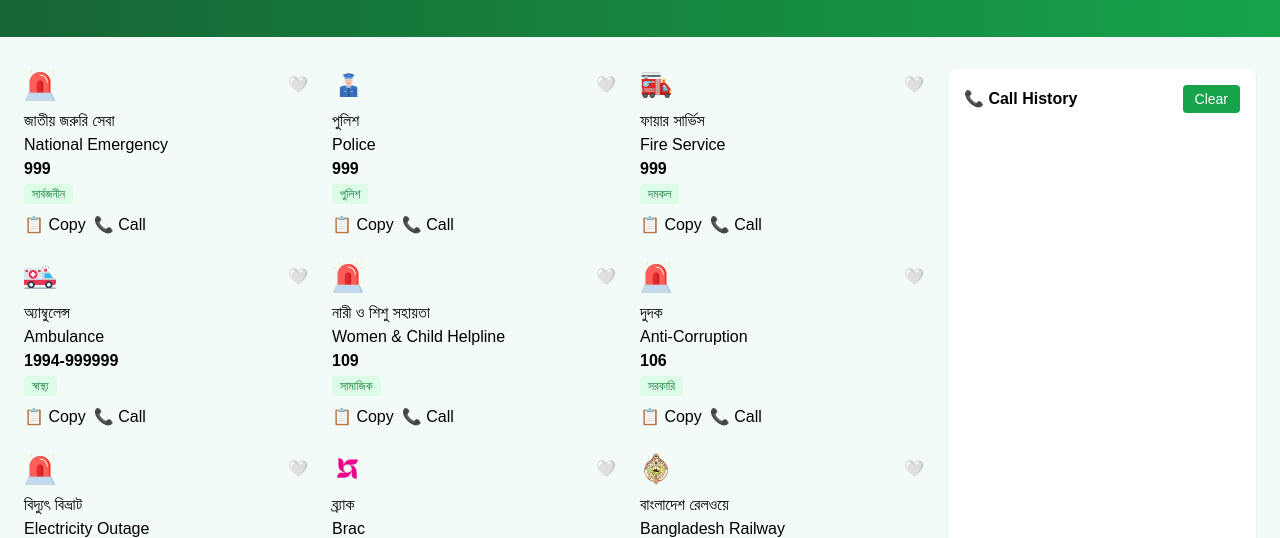
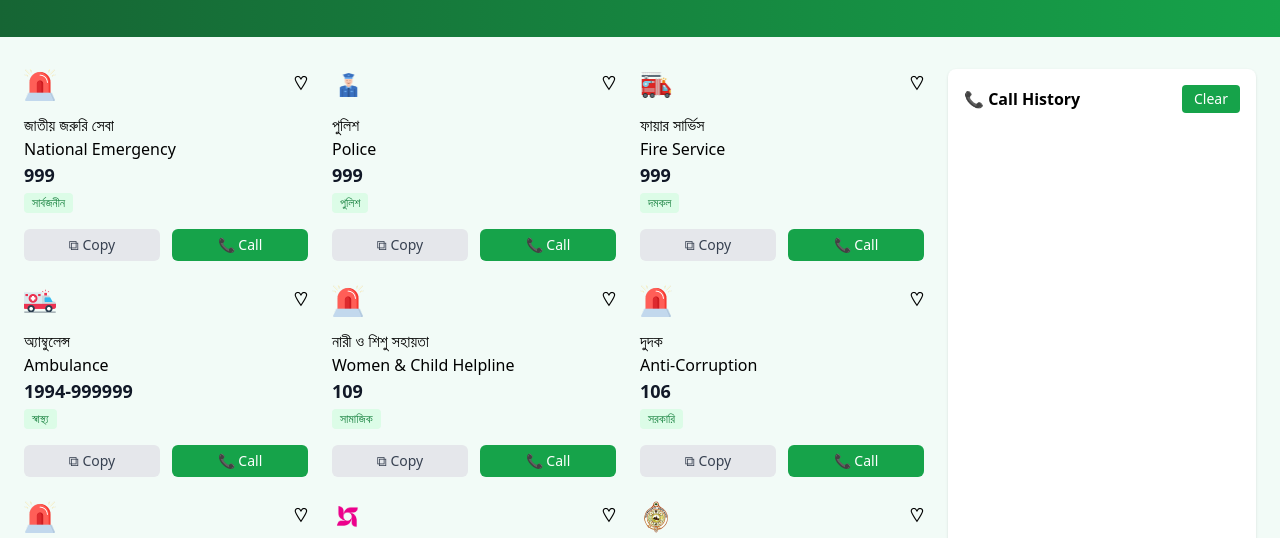
Before and after one commit to zafrinkaisar7/PH-A05, a plain HTML site: page index.html in a window 1280 px wide. Shown: the part 251-789 px from the top of the page. Drawn offline with nearby package versions, Linux system fonts and the light colour scheme.

Commit message:
Updated card styles and icons

```diff
--- a/app.js
+++ b/app.js
@@ -1,5 +1,3 @@
-//javascript codes and functionalities
-
 const services = [
   { nameBn: "জাতীয় জরুরি সেবা", nameEn: "National Emergency", number: "999", category: "সার্বজনীন", icon: "assets/emergency.png" },
   { nameBn: "পুলিশ", nameEn: "Police", number: "999", category: "পুলিশ", icon: "assets/police.png" },
@@ -13,7 +11,6 @@ const services = [
 ];
 
 // Initial counts
-
 let heartCount = 0;
 let coinCount = 100;
 let copyCount = 0;
@@ -24,44 +21,48 @@ const historyList = document.getElementById("historyList");
 // Render cards
 function renderCards() {
   cardContainer.innerHTML = "";
-  services.forEach((s, index) => {
+  services.forEach((s) => {
     const card = document.createElement("div");
     card.className = "card";
 
     card.innerHTML = `
-      <div class="flex justify-between">
+      <!-- Top Section -->
+      <div class="flex justify-between items-start">
         <div class="flex items-center gap-2">
-          <img src="${s.icon}" class="w-8 h-8">
+          <img src="${s.icon}" alt="${s.nameEn}" class="w-8 h-8">
         </div>
-        <button class="heart-btn">🤍</button>
+        <button class="heart-btn text-xl">♡</button>
       </div>
-      <div class="my-2">
+
+      <!-- Middle Section -->
+      <div class="mt-3 mb-4">
         <h3>${s.nameBn}</h3>
         <p>${s.nameEn}</p>
-        <p class="font-bold">${s.number}</p>
-        <span class="inline-block bg-green-100 text-green-700 px-2 py-0.5 rounded text-xs">${s.category}</span>
+        <p class="text-lg font-bold text-gray-900">${s.number}</p>
+        <span class="inline-block mt-1 bg-green-100 text-green-700 px-2 py-0.5 rounded text-xs">${s.category}</span>
       </div>
-      <div class="flex gap-2 mt-2">
-        <button class="copy-btn">📋 Copy</button>
-        <button class="call-btn">📞 Call</button>
+
+      <!-- Bottom Buttons -->
+      <div class="flex gap-3">
+        <button class="copy-btn flex-1 bg-gray-200 hover:bg-gray-300 text-gray-700 py-1.5 rounded-md text-sm font-medium">⧉ Copy</button>
+        <button class="call-btn flex-1 bg-green-600 hover:bg-green-700 text-white py-1.5 rounded-md text-sm font-medium">📞 Call</button>
       </div>
     `;
 
-    // Heart
+    // Heart Button
     card.querySelector(".heart-btn").addEventListener("click", () => {
       heartCount++;
       document.getElementById("heartCount").textContent = heartCount;
     });
 
-    // Copy
+    // Copy Button
     card.querySelector(".copy-btn").addEventListener("click", () => {
       navigator.clipboard.writeText(s.number);
-      alert(`Copied: ${s.number}`);
       copyCount++;
       document.getElementById("copyCount").textContent = copyCount;
     });
 
-    // Call
+    // Call Button
     card.querySelector(".call-btn").addEventListener("click", () => {
       if (coinCount < 20) {
         alert("Not enough coins!");
@@ -69,10 +70,15 @@ function renderCards() {
       }
       coinCount -= 20;
       document.getElementById("coinCount").textContent = coinCount;
+
       const time = new Date().toLocaleTimeString();
-      alert(`Calling ${s.nameEn} at ${s.number}`);
       const li = document.createElement("li");
-      li.textContent = `${s.nameBn} (${s.number}) - ${time}`;
+      li.className = "history-item";
+      li.innerHTML = `
+        <span>${s.nameBn}</span>
+        <span class="number">${s.number}</span>
+        <span class="time">${time}</span>
+      `;
       historyList.prepend(li);
     });
 
--- a/index.html
+++ b/index.html
@@ -8,7 +8,7 @@
   <!-- Tailwind CDN -->
   <script src="https://cdn.tailwindcss.com"></script>
 </head>
-<body class="bg-[#f2fbf7]">
+<body class="bg-[#f2fbf7] font-sans">
 
   <!-- Navbar -->
   <nav class="flex justify-between items-center bg-white shadow px-6 py-3">
@@ -31,13 +31,14 @@
     </div>
   </nav>
 
-<!-- Hero -->
+  <!-- Hero -->
   <section class="bg-gradient-to-r from-green-800 to-green-600 text-center text-white py-10">
     <img src="assets/logo-dark.png" alt="govt logo" class="mx-auto w-20 mb-3">
     <h1 class="text-2xl font-bold">জরুরি সেবা ডিরেক্টরি</h1>
     <p class="mt-1">Government Emergency Services at Your Fingertip – A Project by Government of the People’s Republic of Bangladesh</p>
   </section>
-<!-- Main -->
+
+  <!-- Main -->
   <main class="flex flex-col lg:flex-row gap-6 px-6 py-8">
 
     <!-- Cards Section -->
--- a/style.css
+++ b/style.css
@@ -1,28 +1,36 @@
-/* Custom styles if needed */
 body {
   font-family: 'Arial', sans-serif;
 }
 
+/* Card Styles */
 .card {
-  @apply bg-white shadow rounded-lg p-4 flex flex-col justify-between;
+  @apply bg-white shadow rounded-lg p-5;
 }
 
 .card h3 {
-  @apply text-base font-bold;
+  @apply text-base font-bold text-gray-800;
 }
 
 .card p {
   @apply text-sm text-gray-600;
 }
 
-button.copy-btn, button.call-btn {
-  @apply flex-1 px-3 py-1 rounded text-white font-medium;
+/* History List */
+.history-item {
+  @apply flex justify-between items-center bg-gray-50 p-2 rounded;
 }
 
-button.copy-btn {
-  @apply bg-gray-300 text-gray-700;
+.history-item span {
+  @apply text-sm;
 }
 
-button.call-btn {
-  @apply bg-green-600 hover:bg-green-700;
+.history-item .time {
+  @apply text-xs text-gray-400;
 }
+
+.history-item .number {
+  @apply text-xs text-gray-500;
+}
+.history-item .delete {
+  @apply text-red-500 cursor-pointer;
+}
```
